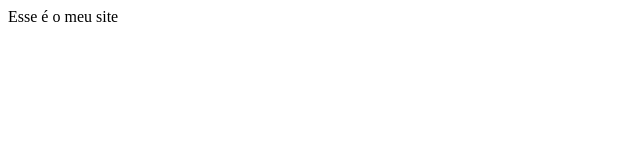
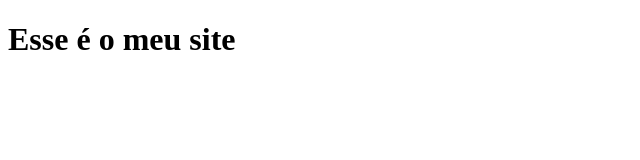
Before and after one commit to gleidsonsantos/cotrolinit, a plain HTML site: page index.html in a window 1280 px wide. Shown: the whole page, without its empty margins (0-640 px from the left). Drawn offline with Linux system fonts and the light colour scheme.

Commit message:
inclusao do titulo

```diff
--- a/index.html
+++ b/index.html
@@ -5,6 +5,6 @@
 <title> Meu Site </title>
 </head>
 <body>
-    Esse é o meu site
+    <h1>Esse é o meu site</h1>
 </body>
 </html>
```
